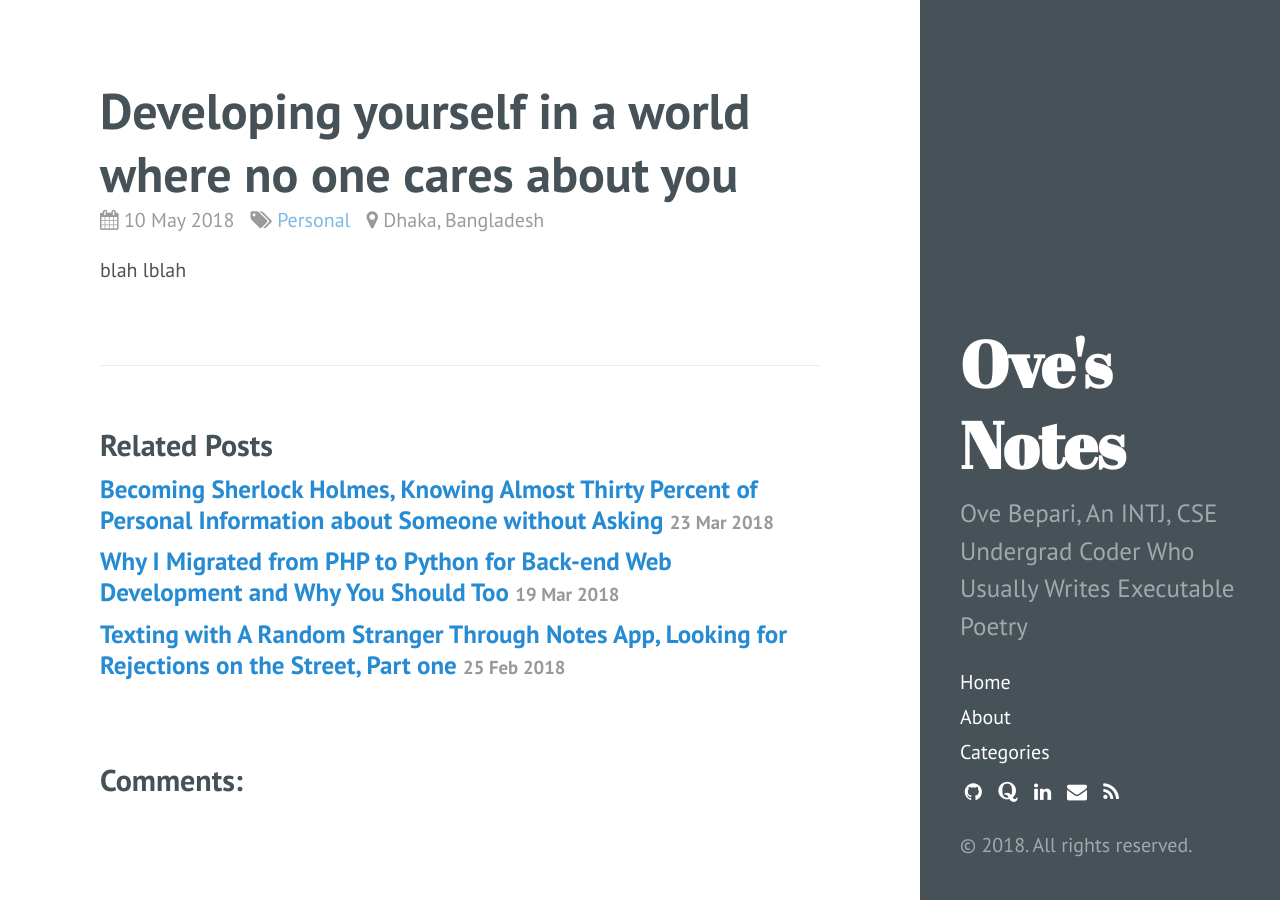
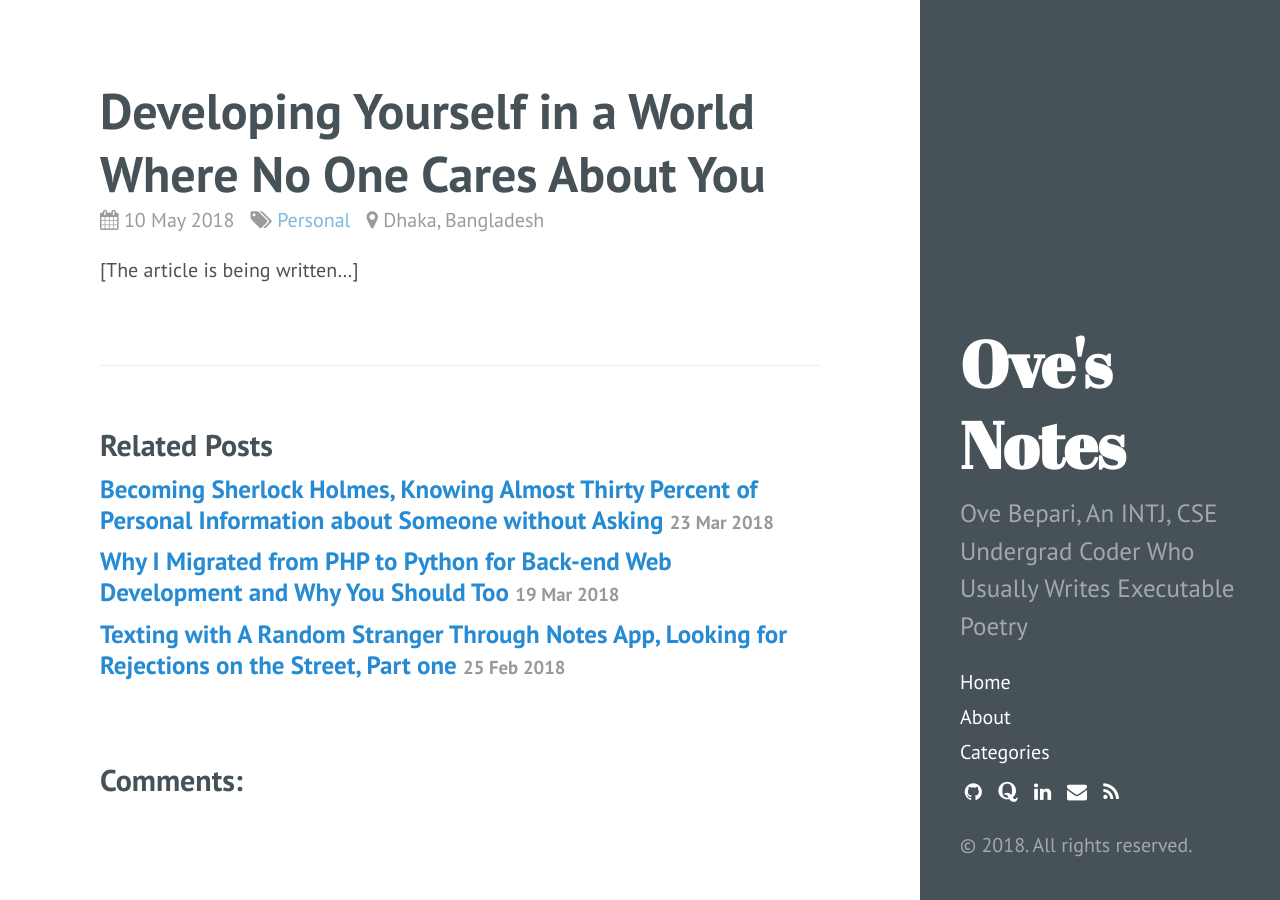
Before and after one commit to ovebepari/ovebepari.github.io, a Jekyll site: the page built from _posts/2018-05-10-Developing-yourself-in-a-world-where-no-one-cares-about-you.md, in a window 1280 px wide. Built offline with Jekyll 4.4.1, drawn with Linux system fonts in a browser that asks for light colours; comment, search, counter and statistics services are not loaded.

Commit message:
Developing yourself 0.0

```diff
--- a/_posts/2018-05-10-Developing-yourself-in-a-world-where-no-one-cares-about-you.md
+++ b/_posts/2018-05-10-Developing-yourself-in-a-world-where-no-one-cares-about-you.md
@@ -1,9 +1,9 @@
 ---
 layout: post
-title: Developing yourself in a world where no one cares about you
+title: Developing Yourself in a World Where No One Cares About You
 comments: true
 categories: Personal
 location: Dhaka, Bangladesh
 ---
 
-blah lblah
+[The article is being written...]
```
Also changed, not shown: _posts/2018-03-23-Becoming-Sherlock-Holmes-with-a-simple-yet-effective-trick.md (+3 -1 lines).
